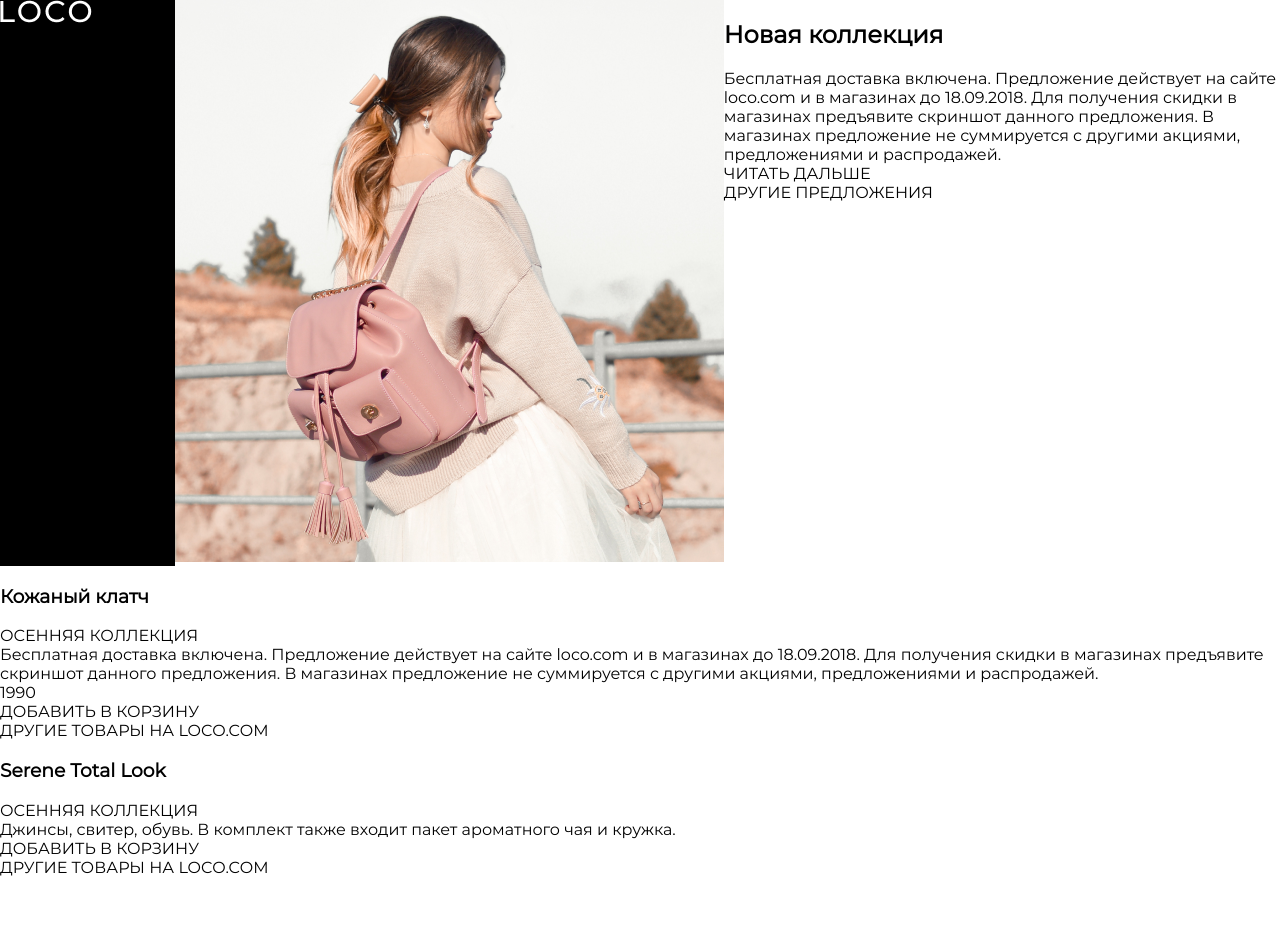
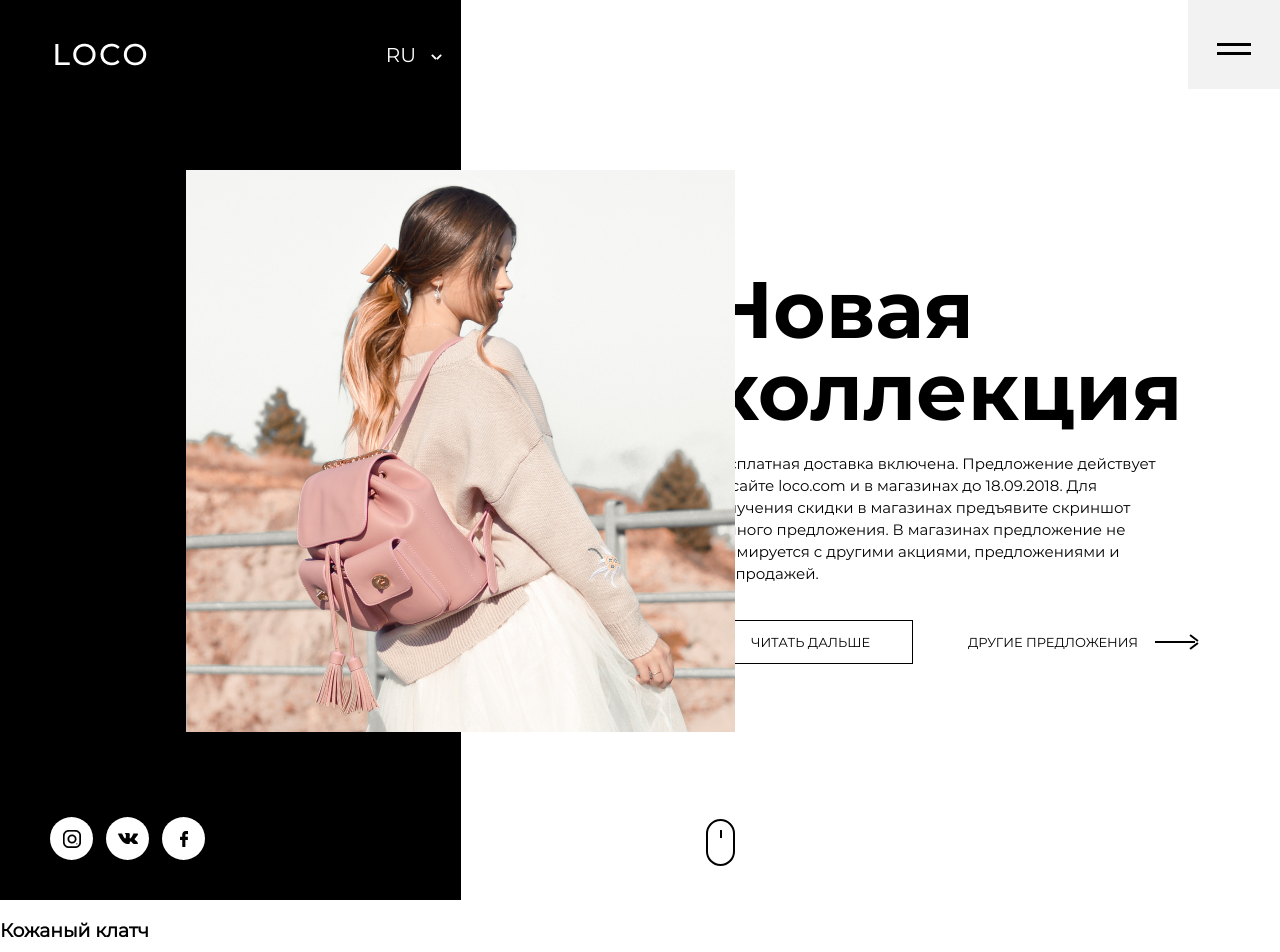
Before and after one commit to WebHeroSchool/FWLoco, a plain HTML site: page index.html in a window 1280 px wide. Shown: the top 952 px of the page. Before the commit the page ends 877 px from the top, so only its background shows below. Drawn offline with Linux system fonts and the light colour scheme.

Commit message:
первая секция

```diff
--- a/index.html
+++ b/index.html
@@ -15,16 +15,30 @@
 						<div class="menu__img">
 							<img src="img/loco.png">
 						</div>
-						<div class="menu__language"></div>
+						<div class="menu__language">
+							<div class="menu__text">RU</div>
+							<div class="menu__arrow">
+								<div class="arrow__left"></div>
+								<div class="arrow__right"></div>
+							</div>
+						</div>
 					</div>
 					<div class="black__link">
-						<div class="link link_instagram"></div>
-						<div class="link link_vk"></div>
-						<div class="link link_facebook"></div>
+						<div class="link">
+							<img class="link__instagram" src="img/instagram.png">
+						</div>
+						<div class="link">
+							<img class="link__vk" src="img/vk.png">
+						</div>
+						<div class="link">
+							<img class="link__facebook" src="img/facebook.png">
+						</div>
 					</div>
 				</div>
 				<div class="collection__white">
-					<div class="white__menu"></div>
+					<div class="white__menu">
+						<div class="menu__btn"><a class="line" href="#"></a></div>
+					</div>
 					<div class="white__content">
 						<div class="content__img">
 							<img src="img/pete-bellis.png">
@@ -33,12 +47,21 @@
 							<h1 class="content__title">Новая коллекция</h1>
 							<div class="content__text">Бесплатная доставка включена. Предложение действует на сайте loco.com и в магазинах до 18.09.2018. Для получения скидки в магазинах предъявите скриншот данного предложения. В магазинах предложение не суммируется с другими акциями, предложениями и распродажей.</div>
 							<div class="content__link">
-								<div class="link__more">ЧИТАТЬ ДАЛЬШЕ</div>
-								<div class="link__offers">ДРУГИЕ ПРЕДЛОЖЕНИЯ</div>
+								<div class="link__more">
+									<div class="more__text">ЧИТАТЬ ДАЛЬШЕ</div>
+								</div>
+								<div class="link__offers">
+									<div class="offers__text">ДРУГИЕ ПРЕДЛОЖЕНИЯ</div>
+									<div class="offers__arrow">
+										<div class="arrow__line"></div>
+									</div>
+							  </div>
 							</div>
 						</div>
 					</div>
-					<div class="white__arrow"></div>
+					<div class="white__arrow">
+						<div class="arrow__ellipse"></div>
+					</div>
 				</div>
 			</div>
 		</section>
--- a/style.css
+++ b/style.css
@@ -4,12 +4,220 @@ body {
 }
 .collection__container {
 	display: flex;
+	min-height: 900px;
 }
 .collection__black {
 	background: #000;
-	max-height: 900px;
+	max-height: 1000px;
 	width: 461px;
+	display: flex;
+	flex-direction: column;
+	justify-content: space-between;
+}
+.black__menu {
+	display: flex;
+	justify-content: space-between;
+	margin: 43px 30px 0 55px;
+}
+.menu__language {
+	display: flex;
+	justify-content: space-between;
+}
+.menu__text {
+	color: #fff;
+	font-family: montserratregular;
+	font-style: normal;
+	font-weight: 500;
+	font-size: 20px;
+	line-height: 24px;
+	color: #FFFFFF;
+}
+.menu__arrow {
+	cursor: pointer;
+	position: relative;
+	width: 15px;
+	height: 30px;
+	margin: auto;
+}
+.arrow__left {
+	position: absolute;
+	background: #fff;
+	top: 13px;
+	left: 15px;
+	width: 6px;
+	height: 2px;
+	display: block;
+	transform: rotate(45deg);
+	float: right;
+}
+.arrow__right {
+	position: absolute;
+	background: #fff;
+	top: 13px;
+	left: 20px;
+	width: 6px;
+	height: 2px;
+	display: block;
+	transform: rotate(-45deg);
+	float: right;
+}
+.black__link {
+	display: flex;
+	justify-content: space-between;
+	width: 155px;
+	padding: 0 0 40px 50px;
+}
+.link {
+	display: flex;
+	justify-content: center;
+	align-items: center;
+	cursor: pointer;
+	width: 43px;
+	height: 43px;
+	background: #fff;
+	border-radius: 50%;
+}
+.collection__white {
+	width: calc(100% - 461px);
+	position: relative;
+	margin: 0;
+}
+.white__menu {
+	display: flex;
+	justify-content: flex-end;
+	margin: 0 0 180px 0;
+}
+.menu__btn {
+	display: flex;
+	justify-content: center;
+	align-items: center;
+	width: 92px;
+	height: 89px;
+	background: rgba(0, 0, 0, 0.05);
+}
+.line {
+	position: relative;
+	width: 38%;
+	height: 3px;
+	background: #000;
+}
+.line::after {
+	content: '';
+	position: absolute;
+	display: block;
+	width: 100%;
+	height: 100%;
+	top: 9px;
+	left: 0;
+	background: #000;
 }
 .white__content {
 	display: flex;
+	justify-content: center;
+	margin: 0 0 155px 0;
 }
+.content__img {
+	position: absolute;
+	top: 170px;
+	left: -275px;
+}
+.content__disc {
+	width: 520px;
+	padding: 0 0 0 195px;
+}
+.content__title {
+	font-family: montserratbold;
+	font-style: normal;
+	font-weight: bold;
+	font-size: 80px;
+	line-height: 82px;
+	color: #000;
+	margin: 0 0 20px 0;
+}
+.content__text {
+	font-family: montserratregular;
+	font-style: normal;
+	font-weight: normal;
+	font-size: 15px;
+	line-height: 22px;
+	padding: 0 50px 0 0;
+	margin: 0 0 35px 0;
+}
+.content__link {
+	display: flex;
+	justify-content: space-between;
+	padding: 0 30px 0 0;
+}
+.link__more {
+	display: flex;
+	justify-content: center;
+	align-items: center;
+	border: 1px solid #000;
+	width: 203px;
+	height: 42px;
+}
+.more__text {
+	font-weight: 500;
+	font-size: 13px;
+}
+.link__offers {
+	display: flex;
+	align-items: center;
+	justify-content: space-between;
+	width: 230px;
+}
+.offers__text {
+	font-weight: 500;
+	font-size: 13px;
+}
+.offers__arrow {
+	cursor: pointer;
+	position: relative;
+	width: 43px;
+}
+.arrow__line {
+	position: relative;
+	left: 0;
+	width: 40px;
+	height: 2px;
+	background: #000;
+	display: block;
+}
+.arrow__line::after {
+	content: '';
+	position: absolute;
+	width: 10px;
+	height: 2px;
+	left: 34px;
+	top: 4px;
+	transform: rotate(-38deg);
+	background: #000;
+}
+.arrow__line::before{
+	content: '';
+	position: absolute;
+	width: 10px;
+	height: 2px;
+	left: 34px;
+	top: -4px;
+	transform: rotate(38deg);
+	background: #000;
+}
+.white__arrow {
+	cursor: pointer;
+	position: relative;
+	width: 25px;
+	height: 43px;
+	margin: 0 0 0 245px;
+	border: 2px solid #000;
+	border-radius: 50px/50px;
+}
+.arrow__ellipse {
+	content: '';
+	position: absolute;
+	width: 2px;
+	height: 8px;
+	background: #000;
+	top: 9px;
+	left: 12px;
+}
```
Also changed, not shown: img/facebook.png (added), img/instagram.png (added), img/vk.png (added).
